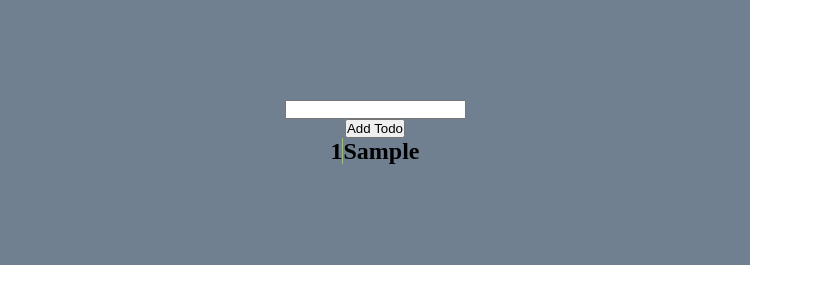
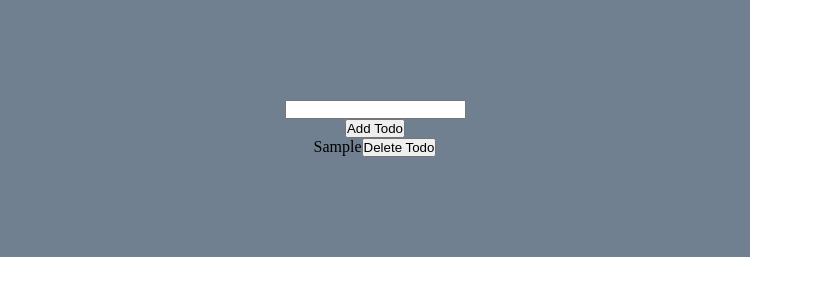
Before and after one commit to pkBilalAhmed/ReactTodoApps, a React (Create React App) app: page / in a window 1280 px wide. Both pictures are taken after typing "Sample" into the empty fields and a click on the button "Add Todo". Shown: the top 304 px of the page, without its empty margins (0-813 px from the left). Built offline with nearby package versions, Linux system fonts and the light colour scheme.

Commit message:
delete todo featur added at todo react app

```diff
--- a/src/Todo.js
+++ b/src/Todo.js
@@ -1,18 +1,17 @@
 import React from 'react';
 import './style.css'
 
-const Todo = ({ id, name, completed }) => {
+const Todo = ({ id, name, completed, deleteTodo }) => {
     return (
         <div className='innercontainer'>
 
-            <h2>
-            <span className='spanid'>{id}</span>
-                {name}
+            <div>{name}
+                {/* <button >{completed ? 'Done' : "Do"}</button> */}
+                <button onClick={deleteTodo}>Delete Todo</button>
+            </div>
 
-                {console.log(completed)}
-                {/* <span className='spanclass'>{completed}</span> */}
 
-            </h2>
+
         </div>
     );
 };
--- a/src/TodoList.js
+++ b/src/TodoList.js
@@ -21,13 +21,17 @@ const TodoList = () => {
         }
         console.log(todos.length);
     }
+    const deleteTodo = (i) => {
+        const updatedTodos = todos.filter((item) => { return item.id !== i })
+        setTodos(updatedTodos)
+    }
     return (
         <div className='container'>
             <input type='text' value={newValue} onChange={changeVal} />
             <button onClick={addTodo}>Add Todo</button>
             {
                 todos.map((todo) => (
-                    <Todo id={todo.id} name={todo.name} completed={todo.completed} key={todo.id} />
+                    <Todo id={todo.id} name={todo.name} completed={todo.completed} key={todo.id} deleteTodo={() => deleteTodo(todo.id)} />
                 ))
             }
         </div>
```
